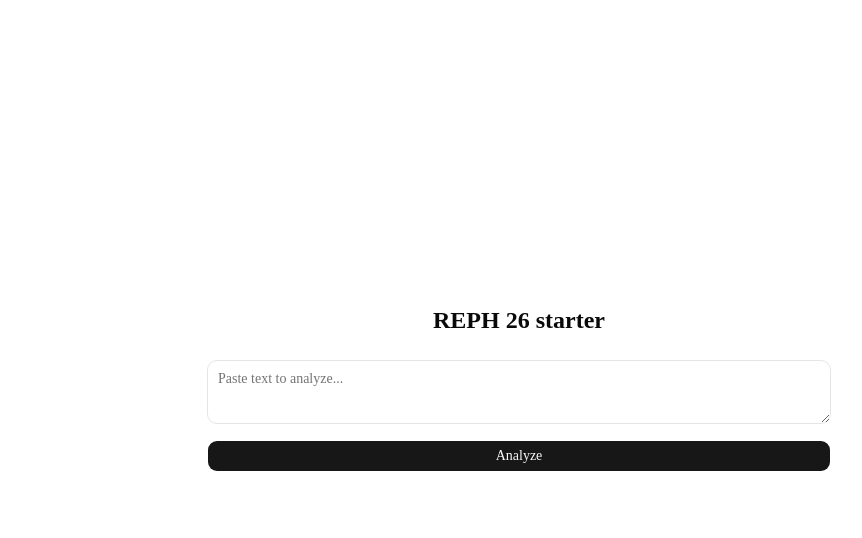
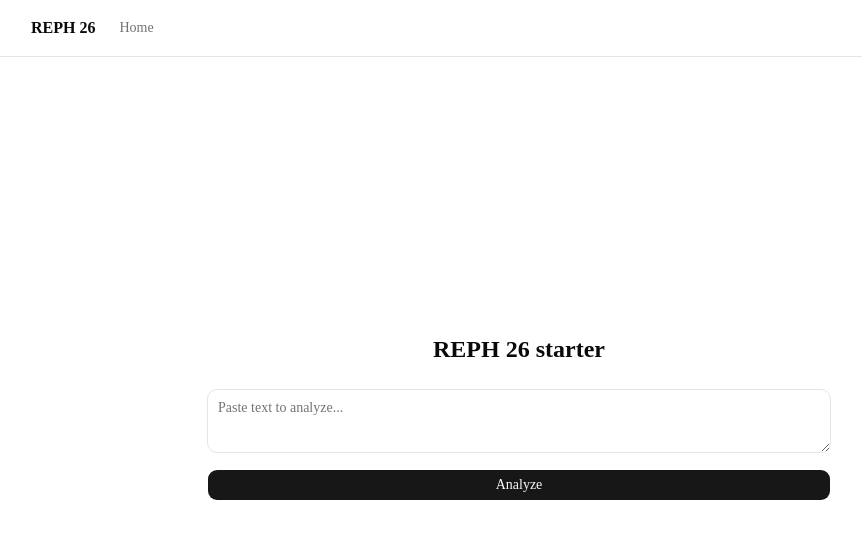
Before and after one commit to popcorn-prophets/reph-26-template, a Next.js app: page / in a window 1280 px wide. Shown: the top 538 px of the page, without its empty margins (121-983 px from the left). Built offline with nearby package versions, Linux system fonts and the light colour scheme; no server answers.

Commit message:
feat: add app shell with nav, loading, error and not-found

```diff
--- /dev/null
+++ b/src/app/error.tsx
@@ -0,0 +1,13 @@
+"use client";
+
+import { Button } from "@/components/ui/button";
+
+export default function Error({ error, reset }: { error: Error; reset: () => void }) {
+  return (
+    <div className="mx-auto flex w-full max-w-2xl flex-col items-start gap-4 p-6">
+      <h2 className="text-xl font-semibold">Something went wrong</h2>
+      <p className="text-muted-foreground text-sm">{error.message}</p>
+      <Button onClick={reset}>Try again</Button>
+    </div>
+  );
+}
--- a/src/app/layout.tsx
+++ b/src/app/layout.tsx
@@ -1,5 +1,6 @@
 import type { Metadata } from "next";
 import { Geist, Geist_Mono } from "next/font/google";
+import { AppHeader } from "@/components/app-header";
 import { Toaster } from "@/components/ui/sonner";
 import "./globals.css";
 
@@ -22,6 +23,7 @@ export default function RootLayout({ children }: LayoutProps<"/">) {
   return (
     <html lang="en" className={`${geistSans.variable} ${geistMono.variable} h-full antialiased`}>
       <body className="flex min-h-full flex-col">
+        <AppHeader />
         {children}
         <Toaster />
       </body>
--- /dev/null
+++ b/src/app/loading.tsx
@@ -0,0 +1,10 @@
+import { Skeleton } from "@/components/ui/skeleton";
+
+export default function Loading() {
+  return (
+    <div className="mx-auto flex w-full max-w-2xl flex-col gap-4 p-6">
+      <Skeleton className="h-8 w-1/3" />
+      <Skeleton className="h-32 w-full" />
+    </div>
+  );
+}
--- /dev/null
+++ b/src/app/not-found.tsx
@@ -0,0 +1,13 @@
+import Link from "next/link";
+import { buttonVariants } from "@/components/ui/button";
+
+export default function NotFound() {
+  return (
+    <div className="mx-auto flex w-full max-w-2xl flex-col items-start gap-4 p-6">
+      <h2 className="text-xl font-semibold">Page not found</h2>
+      <Link href="/" className={buttonVariants({ variant: "outline" })}>
+        Back home
+      </Link>
+    </div>
+  );
+}
--- /dev/null
+++ b/src/components/app-header.tsx
@@ -0,0 +1,24 @@
+import Link from "next/link";
+
+// One line per feature page. Add yours here.
+const nav = [{ href: "/", label: "Home" }];
+
+export function AppHeader() {
+  return (
+    <header className="border-b">
+      <div className="mx-auto flex h-14 w-full max-w-5xl items-center gap-6 px-6">
+        <Link href="/" className="font-semibold">
+          REPH 26
+        </Link>
+        <nav className="text-muted-foreground flex flex-1 items-center gap-4 text-sm">
+          {nav.map((item) => (
+            <Link key={item.href} href={item.href} className="hover:text-foreground">
+              {item.label}
+            </Link>
+          ))}
+        </nav>
+        {/* Optional auth: <UserMenu /> from @/modules/auth/components/user-menu */}
+      </div>
+    </header>
+  );
+}
```
